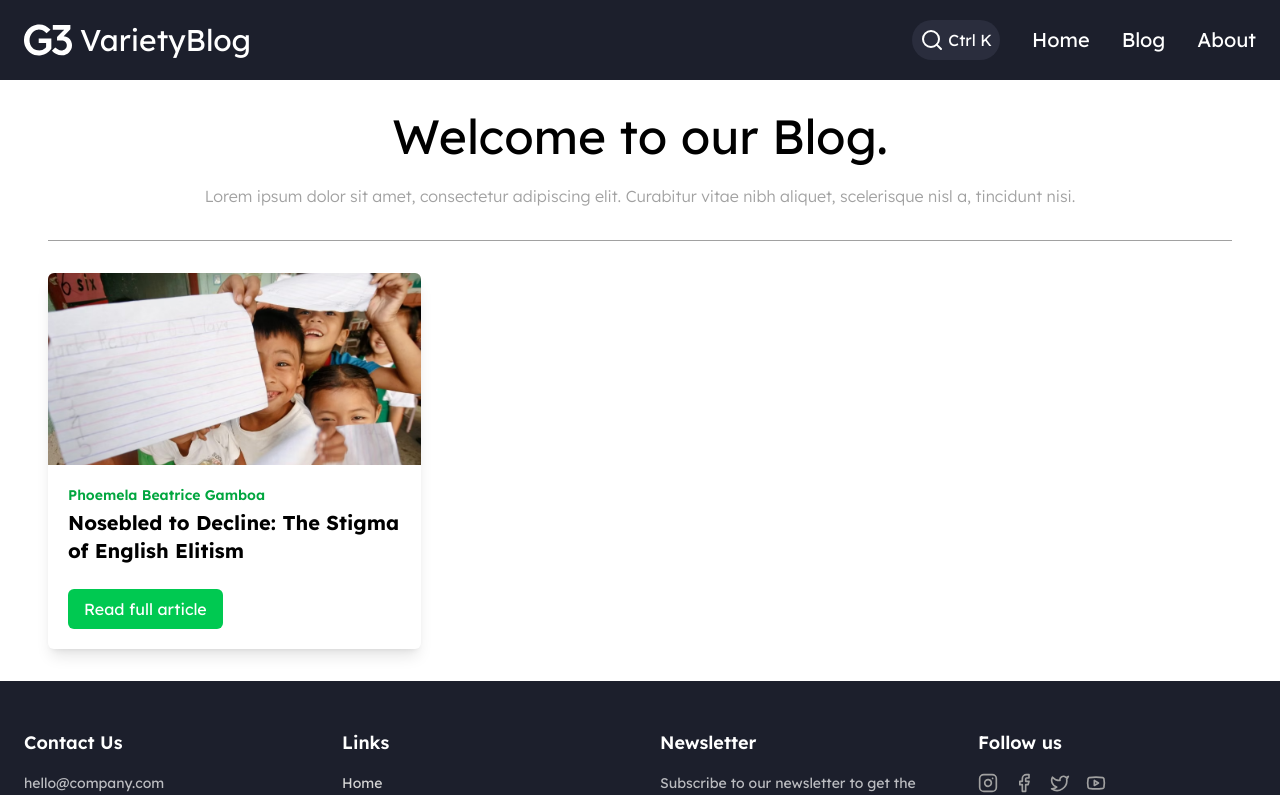
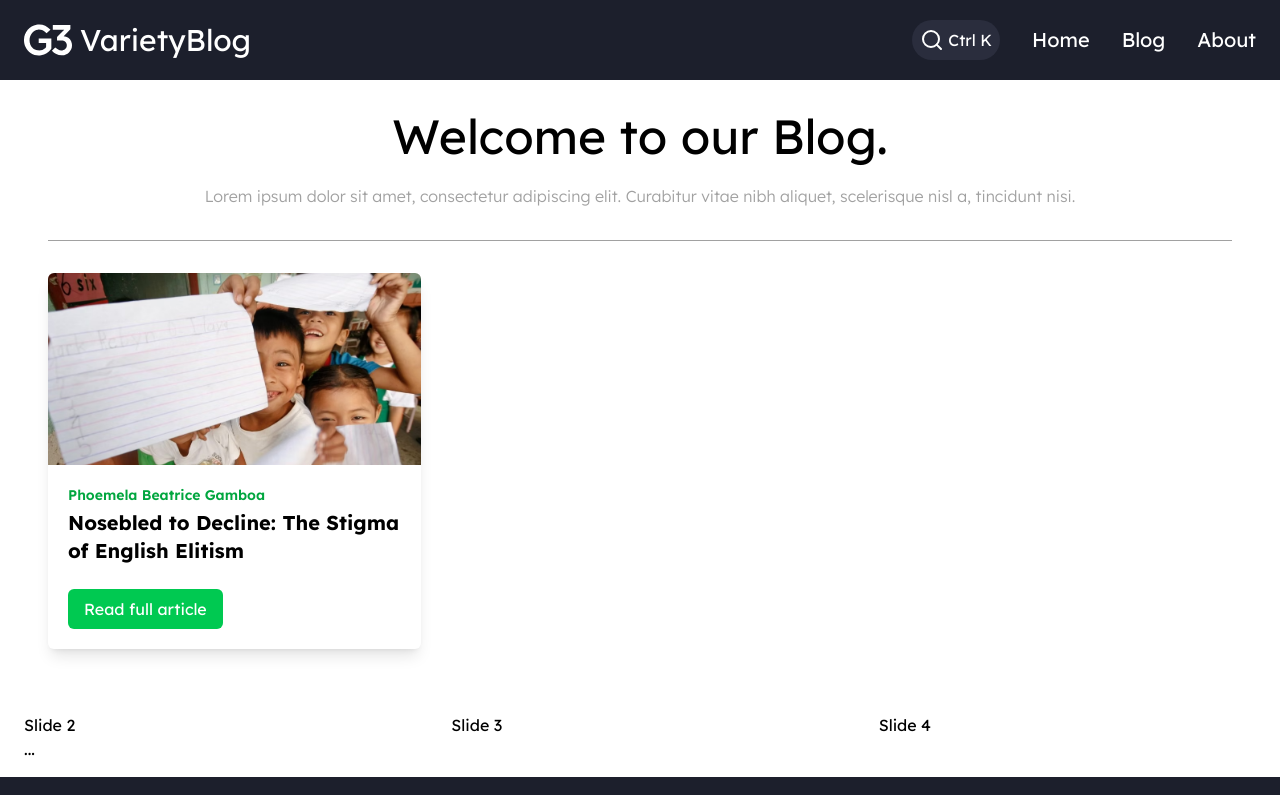
Before and after one commit to zidvsd/group-3, a React (Vite) app: page / in a window 1280 px wide. Shown: the top 795 px of the page. Built offline with nearby package versions, Linux system fonts and the light colour scheme.

Commit message:
added carousel

```diff
--- a/package.json
+++ b/package.json
@@ -15,6 +15,7 @@
     "react": "^19.1.0",
     "react-dom": "^19.1.0",
     "react-router-dom": "^7.7.0",
+    "swiper": "^11.2.10",
     "tailwindcss": "^4.1.11"
   },
   "devDependencies": {
--- /dev/null
+++ b/src/components/CarouselSection.jsx
@@ -0,0 +1,32 @@
+import React from "react";
+// Import Swiper React components
+import { Swiper, SwiperSlide } from "swiper/react";
+import { Autoplay, Pagination, Navigation } from "swiper/modules";
+// Import Swiper styles
+import "swiper/css";
+
+const CarouselSection = () => {
+  return (
+    <div className="select-none">
+      <Swiper
+        spaceBetween={50}
+        slidesPerView={3}
+        loop={true}
+        onSlideChange={() => console.log("slide change")}
+        onSwiper={(swiper) => console.log(swiper)}
+        modules={[Autoplay, Pagination, Navigation]}
+        autoplay={{ delay: 3000 }}
+        pagination={{ clickable: true }}
+        navigation
+      >
+        <SwiperSlide>Slide 1</SwiperSlide>
+        <SwiperSlide>Slide 2</SwiperSlide>
+        <SwiperSlide>Slide 3</SwiperSlide>
+        <SwiperSlide>Slide 4</SwiperSlide>
+        ...
+      </Swiper>
+    </div>
+  );
+};
+
+export default CarouselSection;
--- a/src/pages/HomePage.jsx
+++ b/src/pages/HomePage.jsx
@@ -1,9 +1,11 @@
 import React from "react";
 import HeroSection from "../components/HeroSection";
+import CarouselSection from "../components/CarouselSection";
 const HomePage = () => {
   return (
-    <div className="custom-container ">
+    <div className="custom-container space-y-12">
       <HeroSection />
+      <CarouselSection />
     </div>
   );
 };
```
Also changed, not shown: 1 other file (tests, documents, lock files or other folders).
